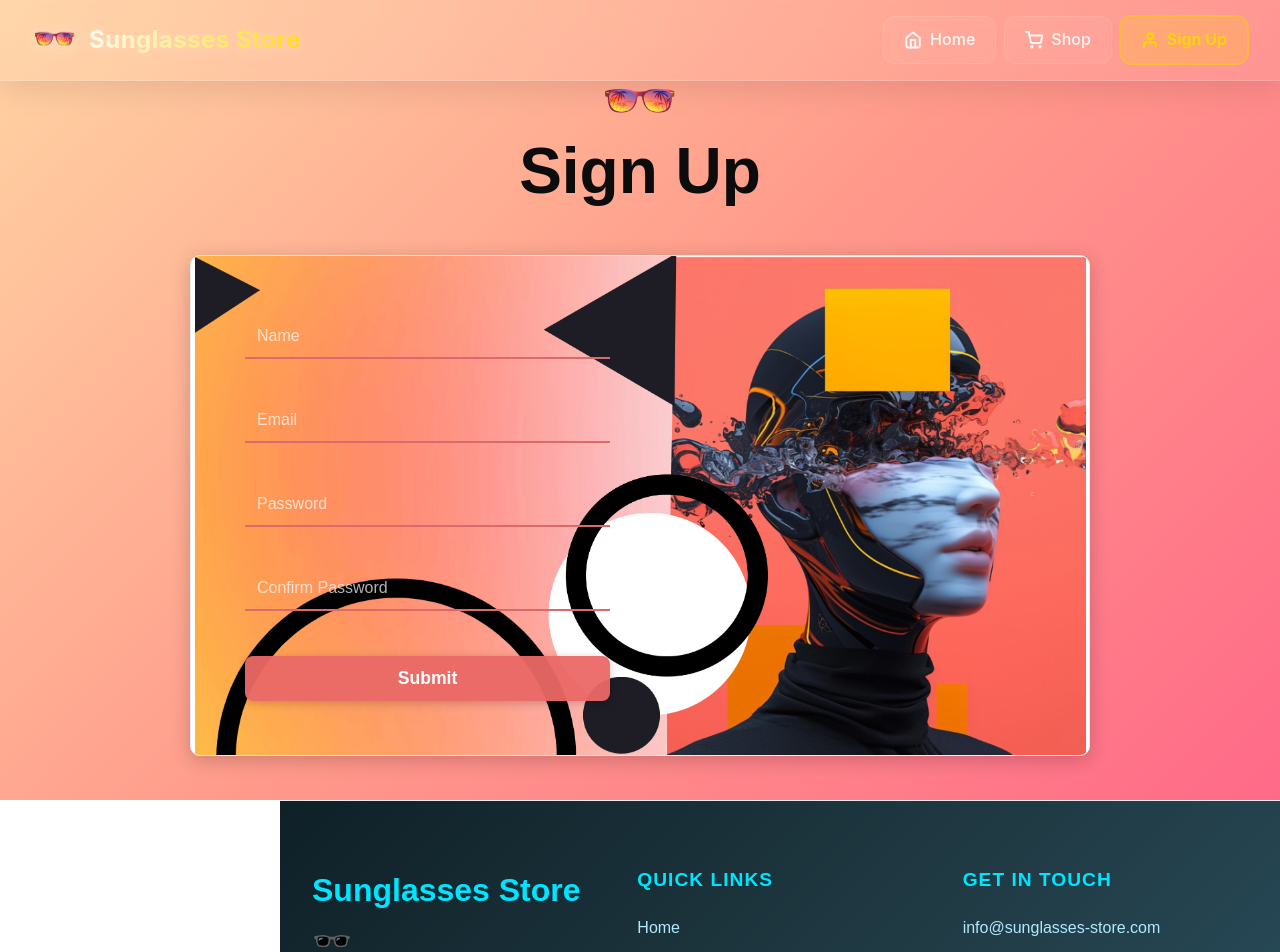
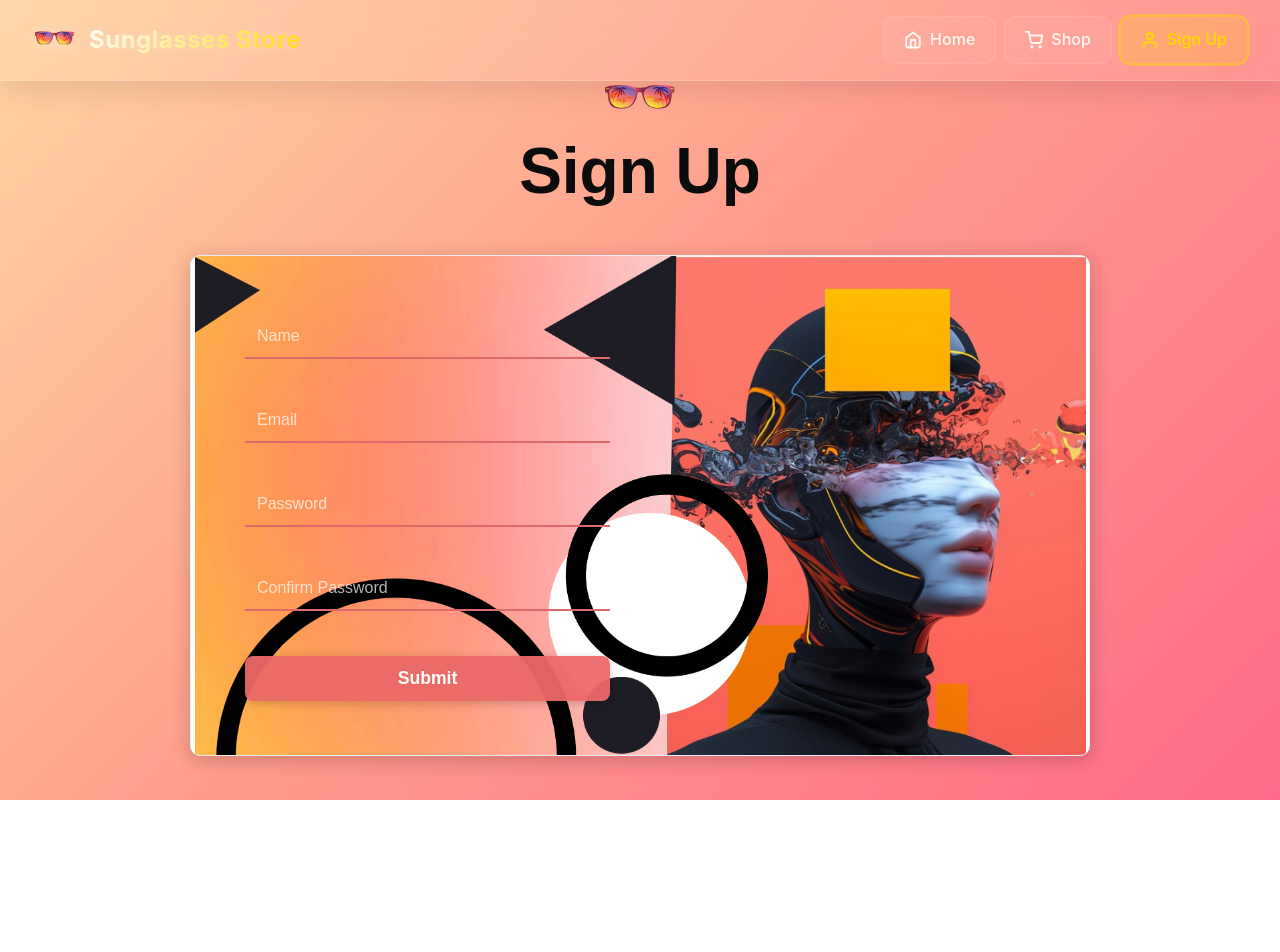
Before and after one commit to AnshMeshram/Sunglasses-Store, a React (Create React App) app: page /signup in a window 1280 px wide. Shown: the top 952 px of the page. After the commit the page ends 800 px from the top, so only its background shows below. Built offline with nearby package versions, Linux system fonts and the light colour scheme.

Commit message:
removed footer from signup page

```diff
--- a/src/Signup/Signup.js
+++ b/src/Signup/Signup.js
@@ -1,7 +1,6 @@
 import { useState } from "react";
 import logo from './logo.png'; // Relative path to the logo
 import './Signup.css'
-import Footer from "../components/Footer";
 import SignupNav from "./SignupNav";
 
 function Main() {
@@ -124,8 +123,7 @@ function Main() {
             </button>
           </form>
         </div>
-      </div>
-      <Footer variant="overlay" />
+  </div>
     </>
   );
 }
```
Also changed, not shown: 1 other file (tests, documents, lock files or other folders).
